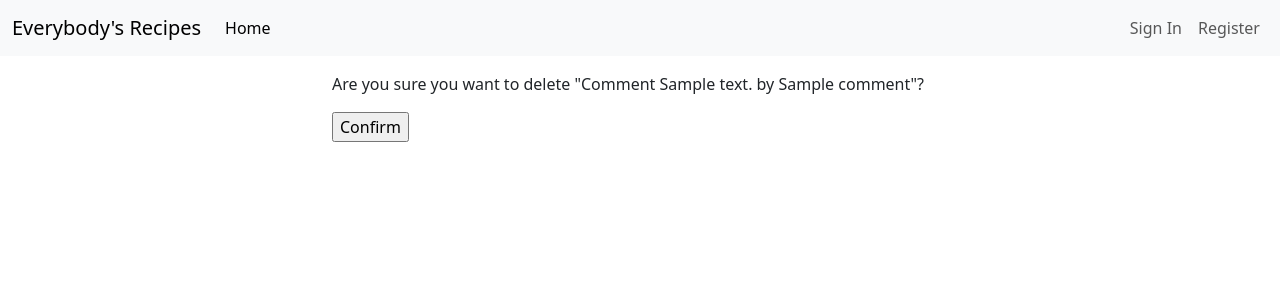
After one commit to jp-clarke/everybodys-recipes, a Django app: page /comment_confirm_delete/1 in a window 1280 px wide. The commit adds this page. Shown: the top 300 px of the page. Run offline with Django 3.2, Linux system fonts and the light colour scheme; tables that the repository leaves empty hold one stand-in row (values such as "Sample post"); parts of the project's set-up code (start-up, migrations or seed data) failed here and were passed over.

Commit message:
Add comment_confirm_delete template

```diff
--- a/blog/urls.py
+++ b/blog/urls.py
@@ -14,8 +14,4 @@ urlpatterns = [
         'comment_confirm_delete/<int:pk>',
         views.DeleteComment.as_view(),
         name='comment_confirm_delete'),
-    # path(
-    #     'comment_confirm_delete/<int:pk>',
-    #     views.DeleteComment.as_view(),
-    #     name='comment_confirm_delete'),
 ]
--- a/blog/views.py
+++ b/blog/views.py
@@ -85,6 +85,7 @@ class RecipeFavourite(View):
 
 class DeleteComment(generic.DeleteView):
     model = Comment
+    template_name = 'comment_confirm_delete.html'
 
     def get_success_url(self):
         recipe = self.object.recipe
--- /dev/null
+++ b/templates/comment_confirm_delete.html
@@ -0,0 +1,17 @@
+{% extends 'base.html' %}
+
+{% block content %}
+
+<div class="container-fluid">
+    <div class="row justify-content-sm-center">
+        <div class="col-sm-8 col-md-6 mt-3">
+            <form method="post">
+                {% csrf_token %}
+                <p>Are you sure you want to delete "{{ comment }}"?</p>
+                <input type="submit" value="Confirm">
+            </form>
+        </div>
+    </div>
+</div>
+
+{% endblock content %}
```
Also changed, not shown: templates/recipe_detail.html (+6 -4 lines).
